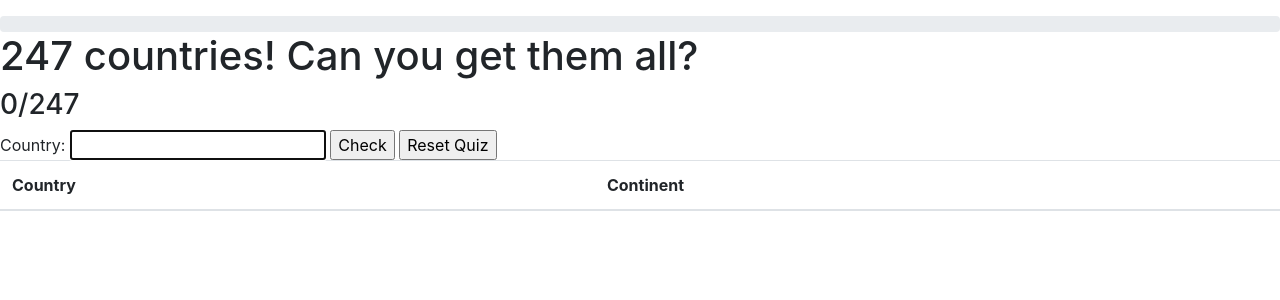
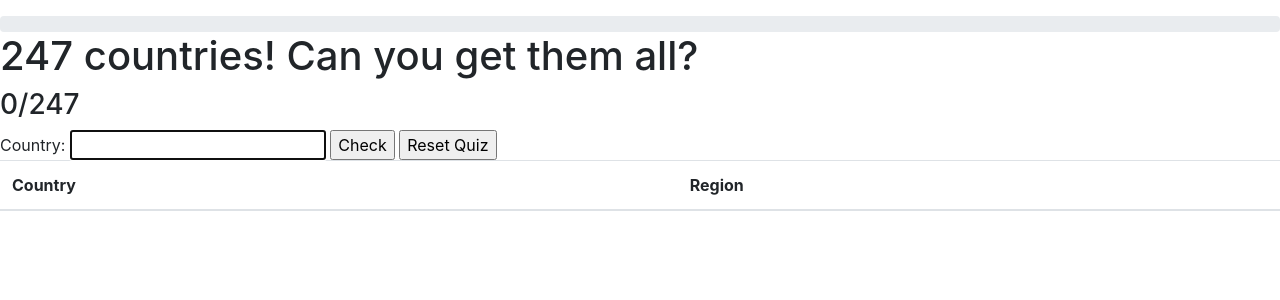
Before and after one commit to jhwu03/Softdev-API, a Flask app: page /quiz in a window 1280 px wide. Shown: the part 56-356 px from the top of the page. Run offline with Flask 2, Linux system fonts and the light colour scheme; a user stored in the database is signed in; data that the repository does not hold is empty; some libraries are stand-ins or nearby versions.

Commit message:
Changed quiz header

```diff
--- a/templates/quiz.html
+++ b/templates/quiz.html
@@ -17,7 +17,7 @@
   <table class="table">
     <thead>
       <th scope="col">Country</th>
-      <th scope="col">Continent</th>
+      <th scope="col">Region</th>
     </thead>
   {% for i in results %}
     {% if i|lower == response|lower %}
```
